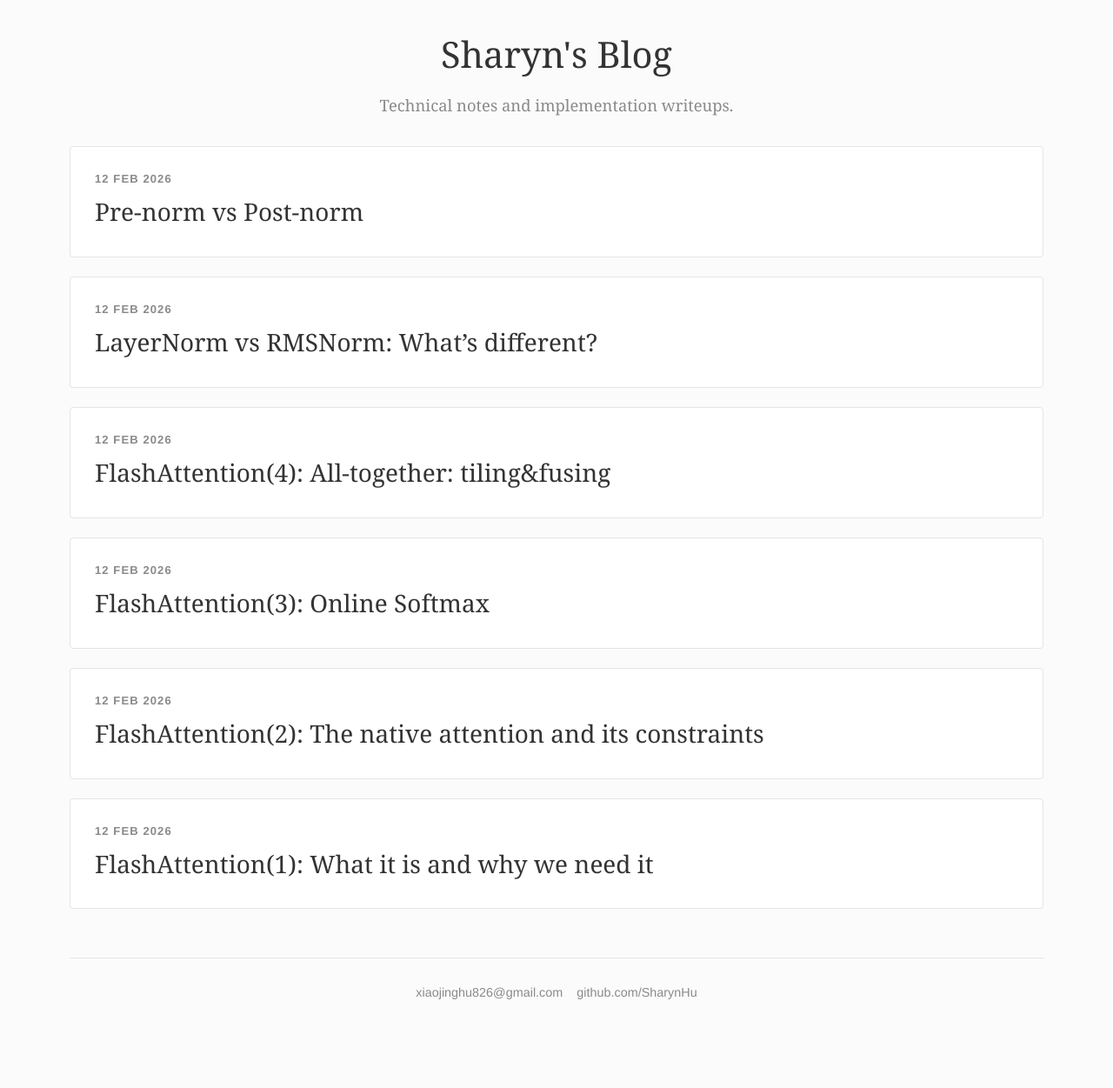
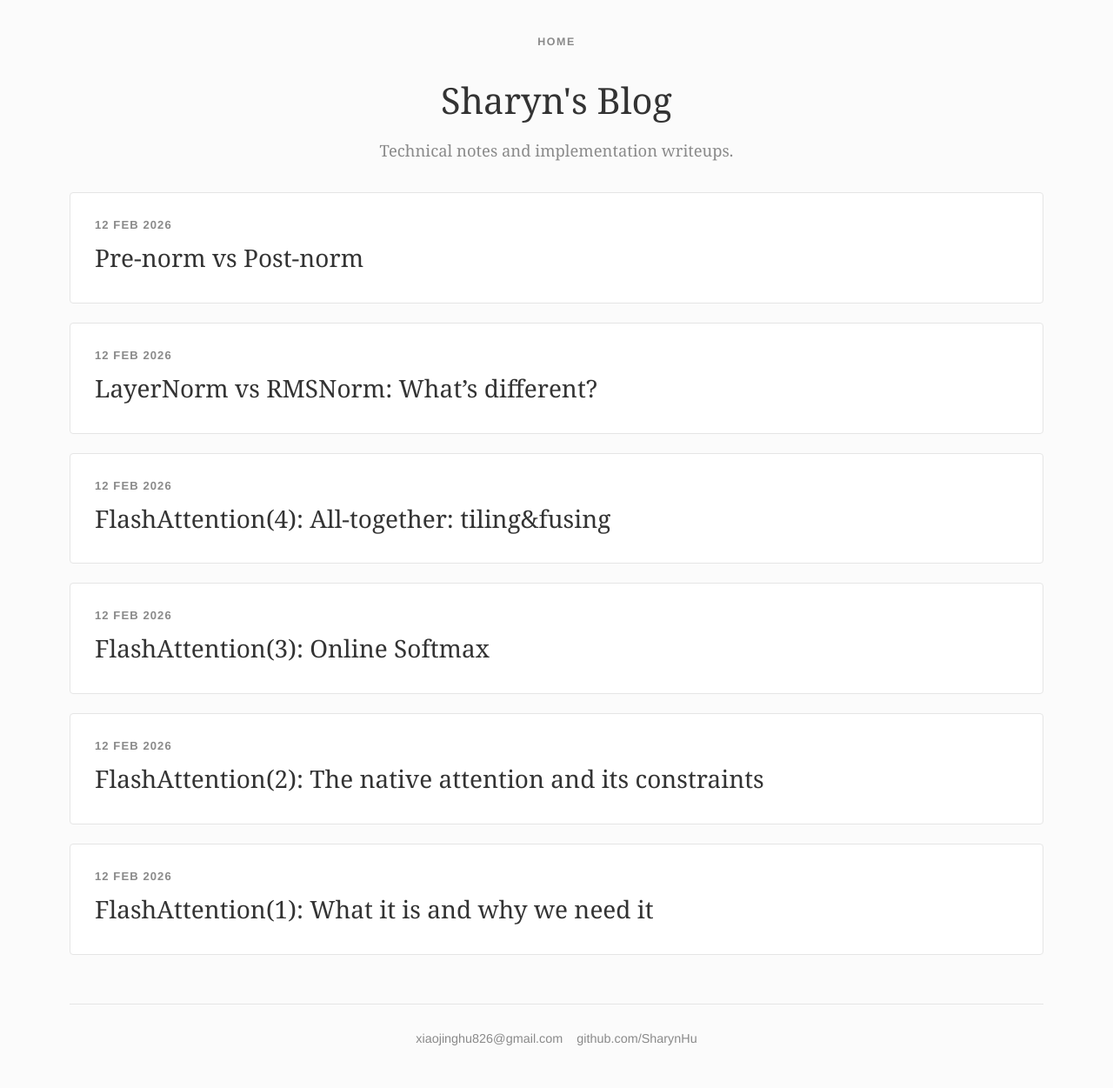
Before and after one commit to SharynHu/SharynHu.github.io, a Jekyll site: the page built from blog/index.html, in a window 1280 px wide. Shown: the whole page at 87% size. Built offline with Jekyll 4.4.1, drawn with Linux system fonts in a browser that asks for light colours; before the commit the page ends 1198 px from its top, so only the background shows below that.

Commit message:
Add home link to blog index

```diff
--- a/blog/index.html
+++ b/blog/index.html
@@ -3,6 +3,8 @@ layout: page
 title: Sharyn's Blog
 hide_header: true
 ---
+<p class="page-nav"><a href="/">Home</a></p>
+
 <header class="archive-header">
 	<h1>{{ page.title }}</h1>
 	<p>Technical notes and implementation writeups.</p>
--- a/css/main.css
+++ b/css/main.css
@@ -222,6 +222,23 @@ pre code {
     text-align: center;
 }
 
+.page-nav {
+    margin: 0 0 2rem;
+    font-size: 0.78rem;
+    font-weight: 700;
+    letter-spacing: 0.12em;
+    text-align: center;
+    text-transform: uppercase;
+}
+
+.page-nav a {
+    color: var(--muted);
+}
+
+.page-nav a:hover {
+    color: var(--text);
+}
+
 .archive-header p {
     color: var(--muted);
     font-family: var(--serif);
```
Also changed, not shown: 2 other files.
